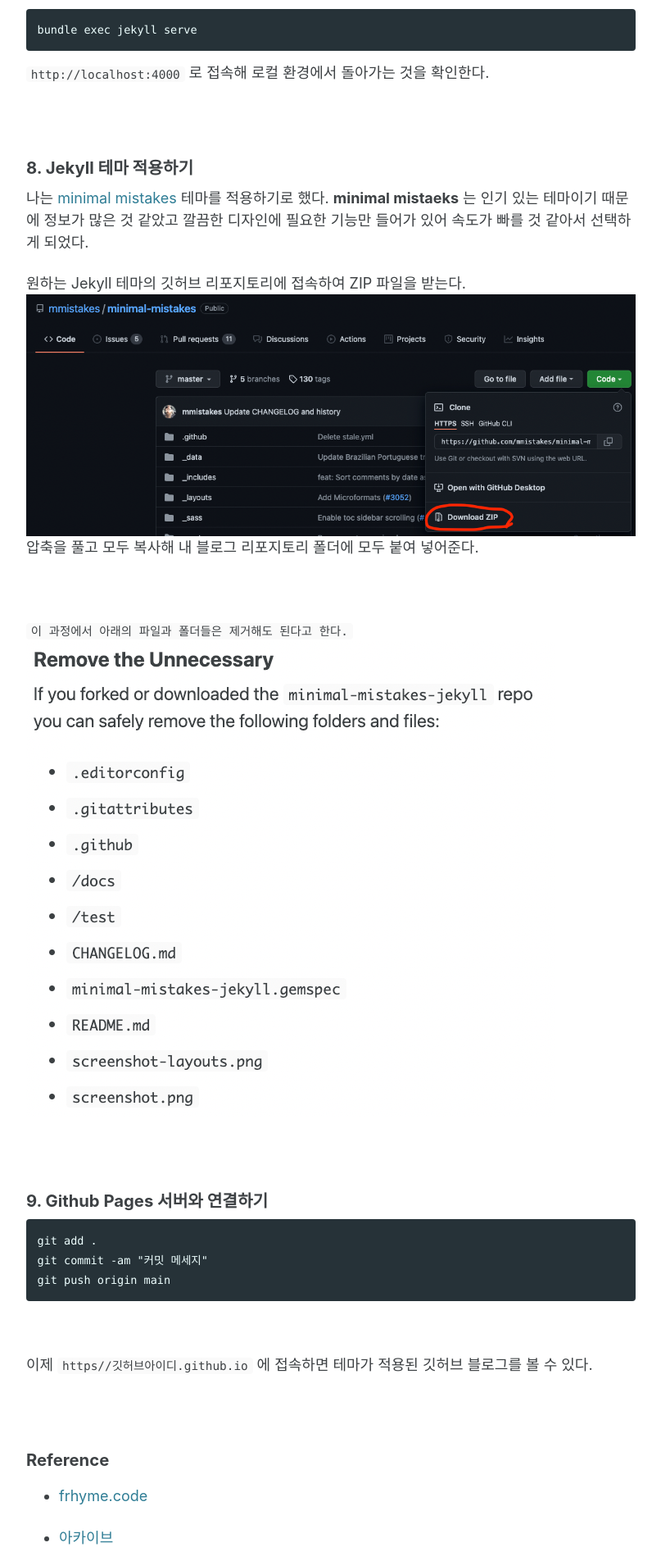
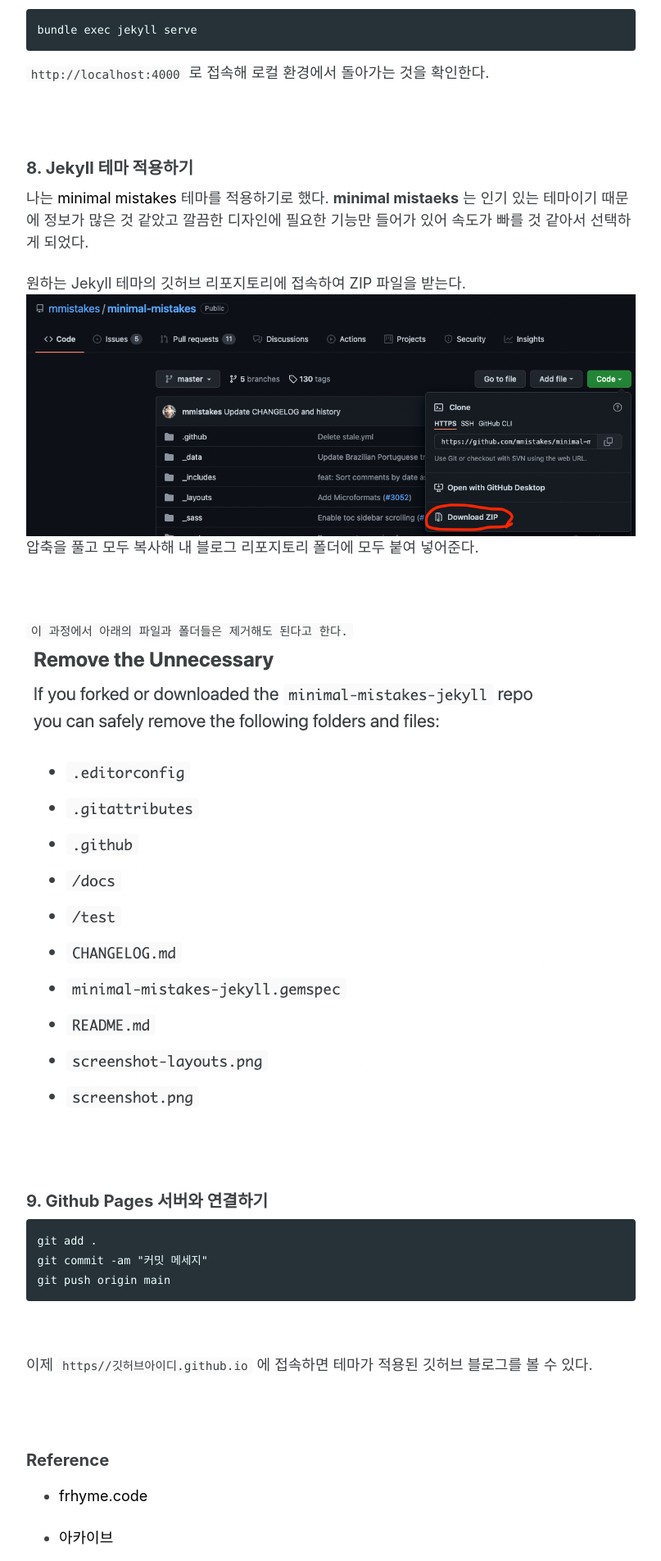
Before and after one commit to dev-taeyeong/test-blog, a Jekyll site: the page built from _posts/Github_Blog/2021-11-01-make-blog-2.md, in a window 1280 px wide. Shown: the part 1990-3894 px from the top of the page at 82% size, without its empty margins (236-1043 px from the left). Built offline with Jekyll 4.4.1, drawn with Linux system fonts in a browser that asks for light colours; cached includes are drawn as plain includes; comment, search, counter and statistics services are not loaded.

Commit message:
link color

```diff
--- a/_sass/minimal-mistakes/skins/_default.scss
+++ b/_sass/minimal-mistakes/skins/_default.scss
@@ -6,3 +6,4 @@
 
 /* Colors */
 $border-color: mix(#fff, black, 75%) !default;
+$link-color: black !default;
```
